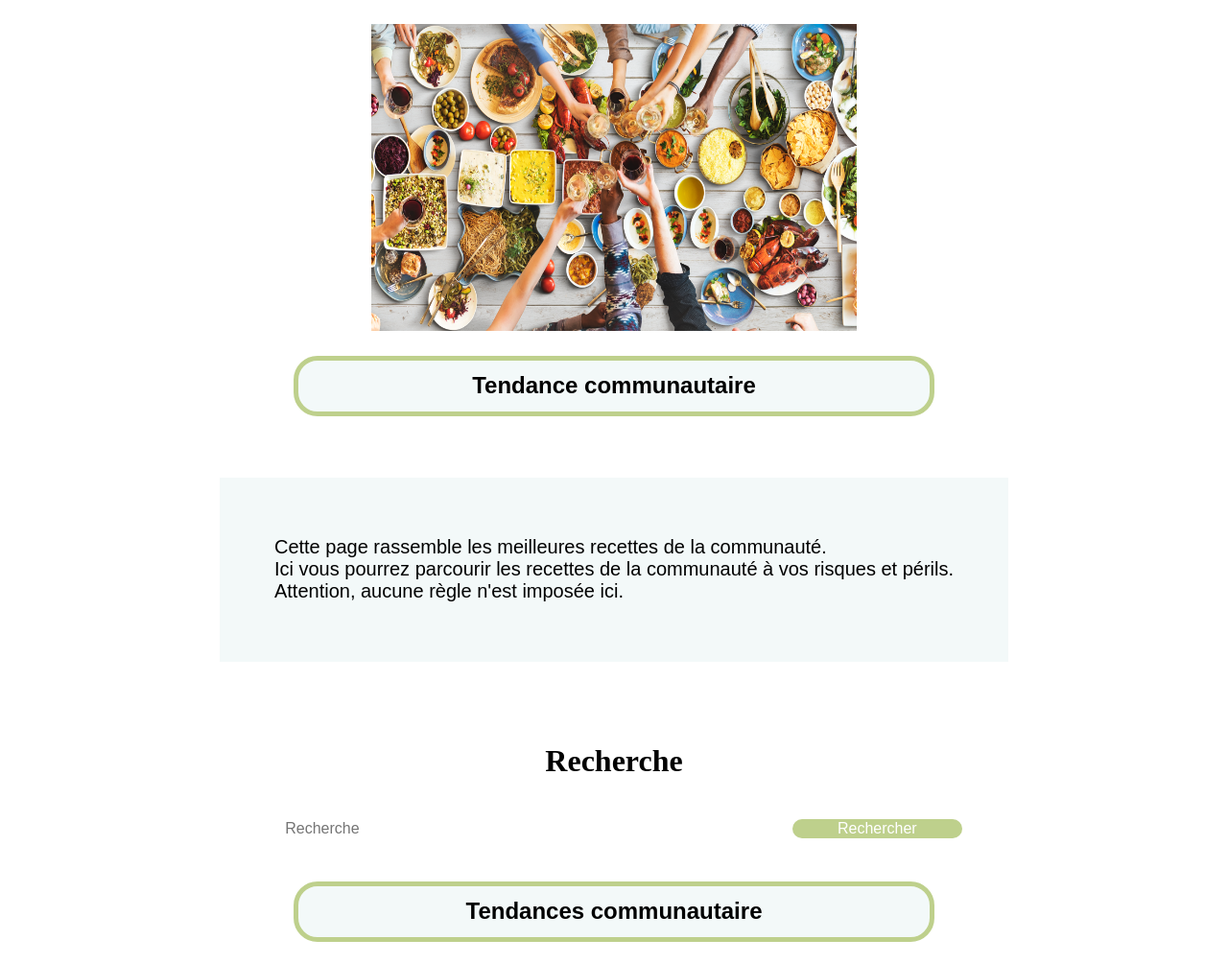
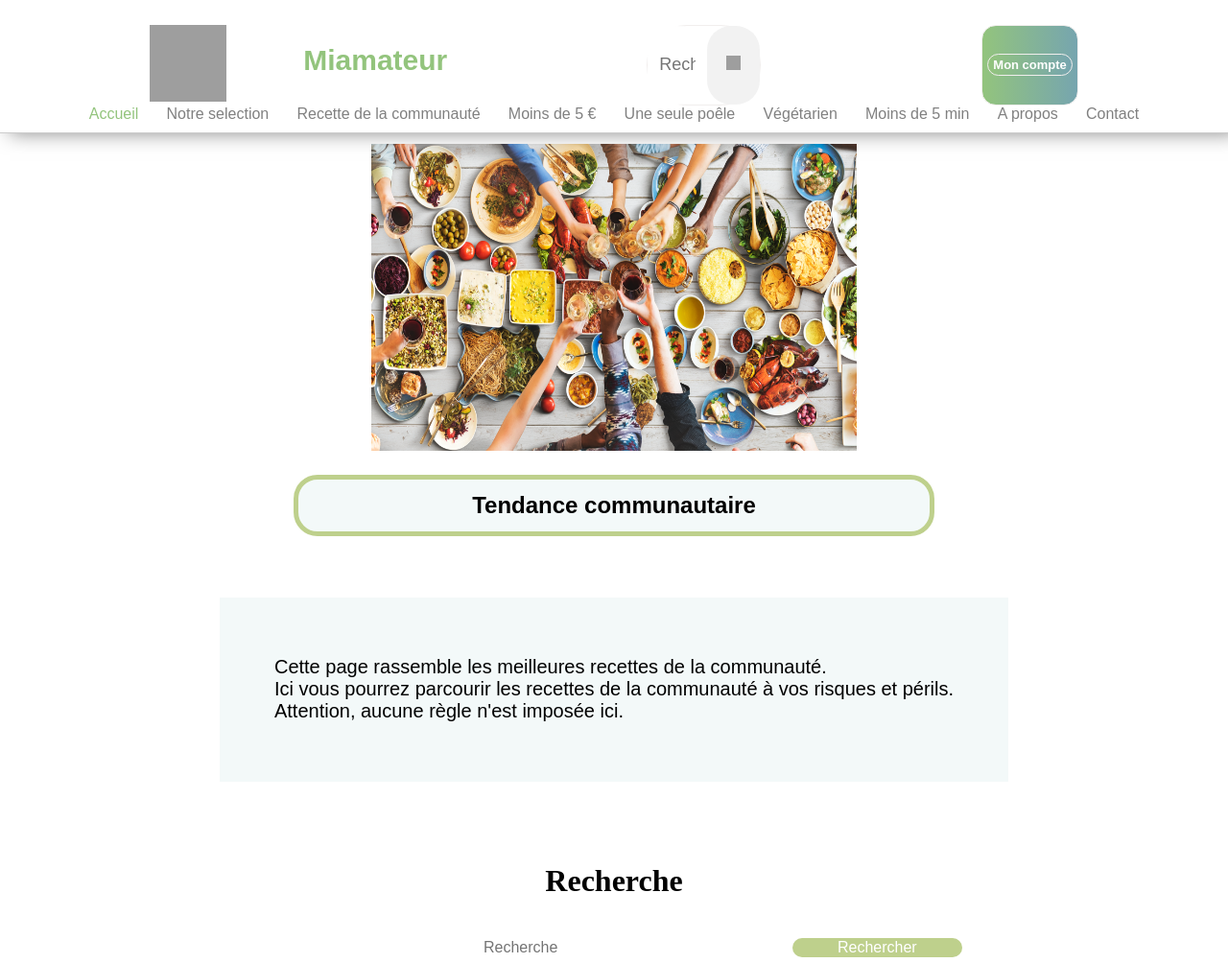
Before and after one commit to G1ul1o/Miamateur, a PHP site: the page made by tendances communautaires.html in a window 1280 px wide. Shown: the top 1004 px of the page at 96% size. Run offline with PHP 8.4, Linux system fonts and the light colour scheme; grey boxes are pictures that could not be loaded.

Commit message:
tendance communautaire

```diff
--- a/style_communautaire.css
+++ b/style_communautaire.css
@@ -1,3 +1,204 @@
+/*
+HEADER
+*/
+header {
+    position: fixed;
+    align-items: center;
+    top: 0;
+    box-shadow: 10px 0 20px 0 rgba(0,0,0,0.5);
+    width: 100%;
+    left : 0;
+    background: white;
+    z-index: 999;
+}
+
+
+/*sert a placer des choses dedans*/
+.conteneur {
+    display: flex;
+    justify-content: space-between;
+    align-items: center;
+}
+
+/*le bouton du menu Miamateur en haut à gauche du header*/
+.button-title {
+    font-family: "Arial", sans-serif;
+    color : #93c47d;
+    margin-left: 15%;
+    display: inline-block;
+    border-radius: 15px;
+    font-size: 30px;
+}
+
+
+/*contour de la barre de recherche*/
+.input-wrapper {
+    display: flex;
+    flex: 1;
+    border-radius: 50px;
+    border: 1px solid rgb(241, 238, 237);
+    transition: all 0.4s ease 0s;
+}
+
+/*barre de recherche*/
+.input {
+    overflow: hidden;
+    display: flex;
+    width:100%;
+    font-size: 18px;
+    border: 10px solid rgb(255, 255, 255);
+    border-radius: 50px;
+}
+
+#suggestions-container {
+    position: absolute;
+    top: 100%;
+    left: 0;
+    right: 0;
+    background-color: #fff;
+    border: 1px solid #ccc;
+    border-top: none;
+    max-height: 200px;
+    overflow-y: auto;
+    z-index: 9999;
+}
+
+.suggestion {
+    padding: 8px;
+    cursor: pointer;
+}
+
+.suggestion:hover {
+    background-color: #f2f2f2;
+}
+
+
+/*pour centrer le bouton de recherche au millieu de la barre de recherche*/
+input::-webkit-input-placeholder {
+    text-align: center;
+}
+
+input:-moz-placeholder {
+    text-align: center;
+}
+
+input::-moz-placeholder {
+    text-align: center;
+}
+
+input:-ms-input-placeholder {
+    text-align: center;
+}
+
+/*bouton de recherche à droite de la barre de recherche*/
+.search-button {
+    display: inline-block;
+    padding: 10px 20px;
+    border-radius: 25px;
+    background-color: #f2f2f2;
+    border: none;
+    font-size: 16px;
+    color: #333;
+    text-align: center;
+    text-decoration: none;
+    cursor: pointer;
+    transition: all 0.3s ease;
+}
+
+/*animation quand on passe la souris sur le bouton de recherche*/
+.search-button:hover {
+    background-color: #ddd;
+}
+
+/*icone du bouton de recherche. Il faut le faire en CSS et pas en HTML*/
+.search-icon {
+    display: inline-block;
+    width: 15px;
+    height: 15px;
+    background-image: url("https://cdn-icons-png.flaticon.com/512/116/116836.png");
+    background-size: cover;
+    background-position: center;
+}
+
+.input.clicked button {
+    width: 100%;
+}
+
+
+/*jsp a quoi ça sert mais quand je l'enlève ça fait un truc bizarre. Ça a un liens avec l'ancien bouton de navigation*/
+.scrolable{
+    display : none;
+    overflow: scroll;
+    width: 80%;
+    left : 60px;
+
+}
+
+/*bouton profile*/
+.button-profile {
+    display: inline-block;
+    padding: 3px 5px;
+    border-radius: 15px;
+    background: linear-gradient(to right, #93c47d, #76a5af);
+    color: #fff;
+    text-align: center;
+    text-decoration: none;
+    font-size: 13px;
+    font-weight: bold;
+    transition: all 0.3s ease;
+    border: 1px solid rgb(241, 238, 237);
+}
+
+
+
+/*les boutons du header (Acceuil, tendance commmunautaires...)*/
+.header-button {
+    font-family: "Arial", sans-serif;
+    color : #808080;
+    text-decoration:none;
+    border-width : 10px;
+    width: 2%;
+}
+
+/*animation quand on passe la souris sur les boutons du header*/
+.header-button:hover {
+    transition: all 0.2s ease 0s;
+    color: #93c47d;
+}
+
+/*pour l'alignement des boutons du header*/
+.alignement_cote {
+    margin-right: 2.5%;
+    margin-left: 2.5%;
+    transition: all 0.4s ease 0s;
+}
+
+.alignement {
+    width: 90%;
+    margin: auto;
+    text-align: center;
+    display: flex;
+    justify-content: space-between;
+}
+
+/*fait en sorte que le header-button du nom de la page sur laquelle on est soit de couleur verrte et pas grise*/
+.active {
+    color : #93c47d;
+    font-family: "Arial", sans-serif;
+    text-decoration:none;
+    border-width : 10px;
+    width: 2%;
+}
+
+/*pour ajouter un petit blanc en bas du header*/
+.blanc{
+    height: 10px;
+}
+body {
+    margin-top: 150px; /* Ajuster la valeur en fonction de la hauteur du header */
+}
+
+
 /*Body*/
 .box
 {
--- a/tendances communautaires.html
+++ b/tendances communautaires.html
@@ -3,9 +3,73 @@
 <head>
   <link rel="stylesheet" href="style_communautaire.css">
     <meta charset="UTF-8">
-    <title>Tendances communautaires</title>
+    <title>Les recettes de la communauté</title>
 </head>
 <body>
+
+
+  <header id="header">
+  <div class="container">
+    <!-- marge gauche -->
+    <span style="margin-left: 3%;"></span>
+
+    <!-- logo -->
+    <a href="index.php">
+      <img src="image/image-removebg-preview.jpg" alt="logo" width="80px" height="80px">
+    </a>
+
+    <!-- titre -->
+    <a href="index.php">
+      <h1 class="button-title">Miamateur</h1>
+    </a>
+
+    <!-- marge centre gauche -->
+    <span style="margin-left: 10%;"></span>
+
+    <!-- barre de recherche -->
+    <form class="input-wrapper" action="search.php" method="get">
+      <input type="text" class="input" id="searchBar" name="search" placeholder="Rechercher une recette...">
+      <button class="search-button" id="searchButton">
+        <span class="search-icon"></span>
+      </button>
+      <div id="suggestions-container"></div>
+    </form>
+
+    <!-- marge centre droite -->
+    <span style="margin-left: 10%;"></span>
+
+    <!-- bouton compte -->
+    <button class="button-profile"><a class="button-profile" href="index.php">Mon compte</a></button>
+
+    <!-- marge droite -->
+    <span style="margin-left: 3%;"></span>
+  </div>
+
+  <div class="alignement_cote">
+    <div class="alignement">
+      <!-- les boutons du header (Acceuil, notre selection...) -->
+      <header-button><a class="active" href="index.php" target="_blank">Accueil</a></header-button>
+
+      <header-button><a class="header-button" href="http://twitch.com" target="_blank">Notre selection</a></header-button>
+
+      <header-button><a class="header-button" href="http://twitch.com" target="_blank">Recette de la communauté</a></header-button>
+
+      <header-button><a class="header-button" href="https://www.twitch.tv/otplol_" target="_blank">Moins de 5 €</a></header-button>
+
+      <header-button><a class="header-button" href="http://twitch.com" target="_blank">Une seule poêle</a></header-button>
+
+      <header-button><a class="header-button" href="http://twitch.com" target="_blank">Végétarien</a></header-button>
+
+      <header-button><a class="header-button" href="http://twitch.com" target="_blank">Moins de 5 min</a></header-button>
+
+      <header-button><a class="header-button" href="http://twitch.com" target="_blank">A propos</a></header-button>
+
+      <header-button><a class="header-button" href="http://twitch.com" target="_blank">Contact</a></header-button>
+    </div>
+  </div>
+  <div class="blanc"> </div>
+</header>
+
   <div class="box">
       <img src="friends-happiness-enjoying-dinning-eating-concept.jpeg">
   </div>
@@ -36,6 +100,8 @@
     <div class = "section">
       <h2>Tendances communautaire</h2>
     </div>
+
+
 
     <div class="container">
       <div class="block">
```
Also changed, not shown: img.png (added).
